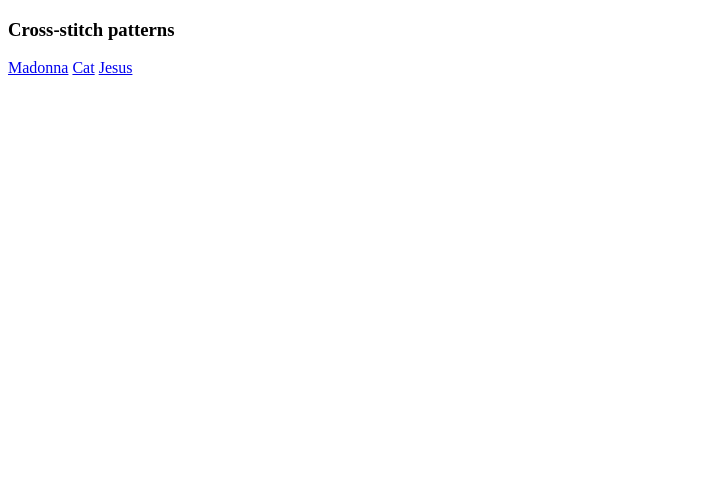
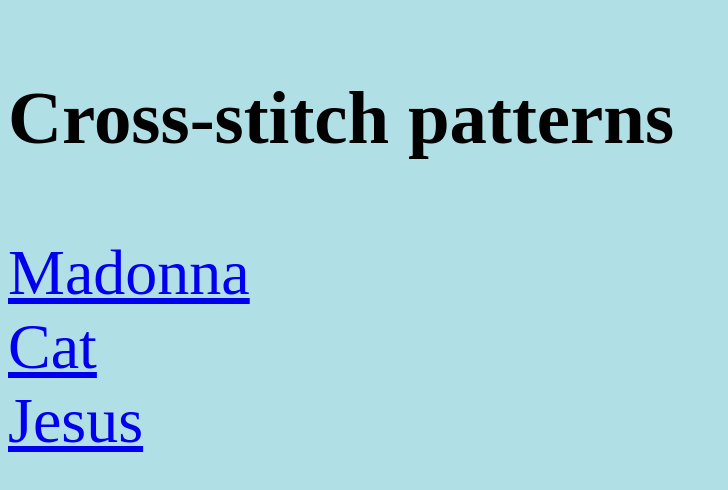
Before and after one commit to indieleet/indieleet.github.io, a plain HTML site: page index.html in a window 1280 px wide. Shown: the whole page, without its empty margins (0-728 px from the left). Drawn offline with Linux system fonts and the light colour scheme.

Commit message:
updates for initial page

```diff
--- a/index.html
+++ b/index.html
@@ -2,14 +2,18 @@
 <html>
     <head>
         <meta charset="utf-8"/>
+        <style>
+            body {background-color: powderblue;
+                  font-size: 400%;}
+            </style>
         <title>indieleet</title>
     </head>
     <body>
         <div>
         <h3>Cross-stitch patterns</h3>
-        <a href="/madonna.html">Madonna</a>
-        <a href="/cat.html">Cat</a>
-        <a href="/jesus.html">Jesus</a>
+        <a href="/madonna.html">Madonna</a><br/>
+        <a href="/cat.html">Cat</a><br/>
+        <a href="/jesus.html">Jesus</a><br/>
         </div>
     </body>
 </html>
```
